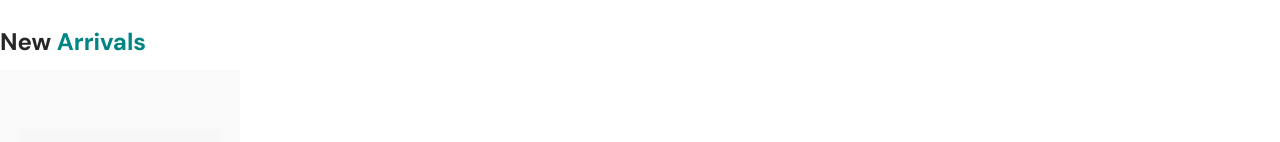
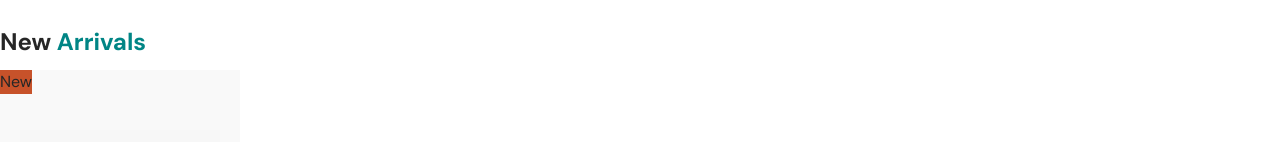
Before and after one commit to taskinahmadalfaruqe/Fast_Fashion, a React (Vite) app: page / in a window 1280 px wide. Shown: the part 1333-1475 px from the top of the page. Built offline with nearby package versions, Linux system fonts and the light colour scheme.

Commit message:
[NewBatch](devTaskin): Add New Batch.

```diff
--- a/src/Component/SharedComponent/ProductCard/ProductCard.jsx
+++ b/src/Component/SharedComponent/ProductCard/ProductCard.jsx
@@ -5,6 +5,9 @@ import { FaCartShopping, FaCodeCompare } from 'react-icons/fa6';
 const ProductCard = () => {
     return (
         <div className="relative max-w-60 group">
+            <div className='absolute top-0 left-0 bg-Orange_Color'>
+                New
+            </div>
             <div className='flex gap-5 flex-col ProductCardOverflow'>
                 <div className='bg-Card_Background_Color w-60 h-60 flex justify-center items-center p-5'>
                     <img src={pic} alt="Product Image" />
```
